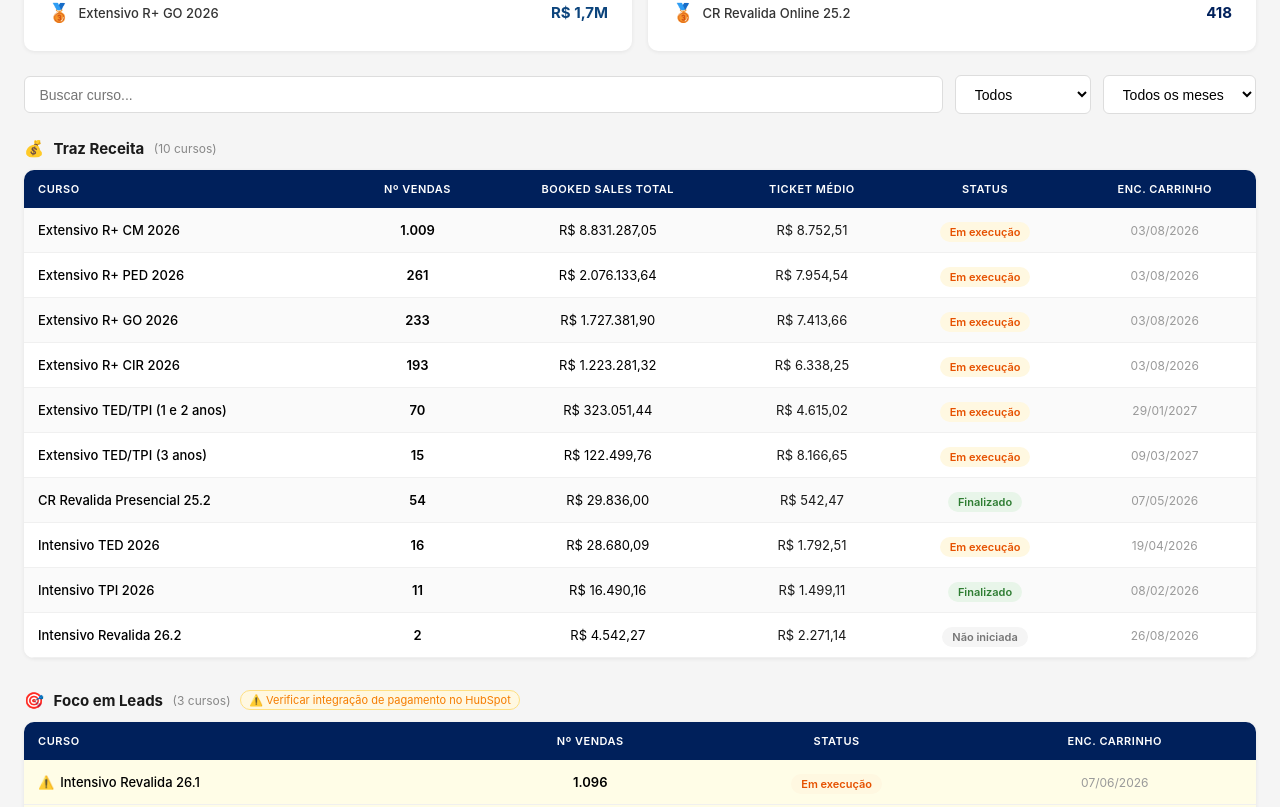
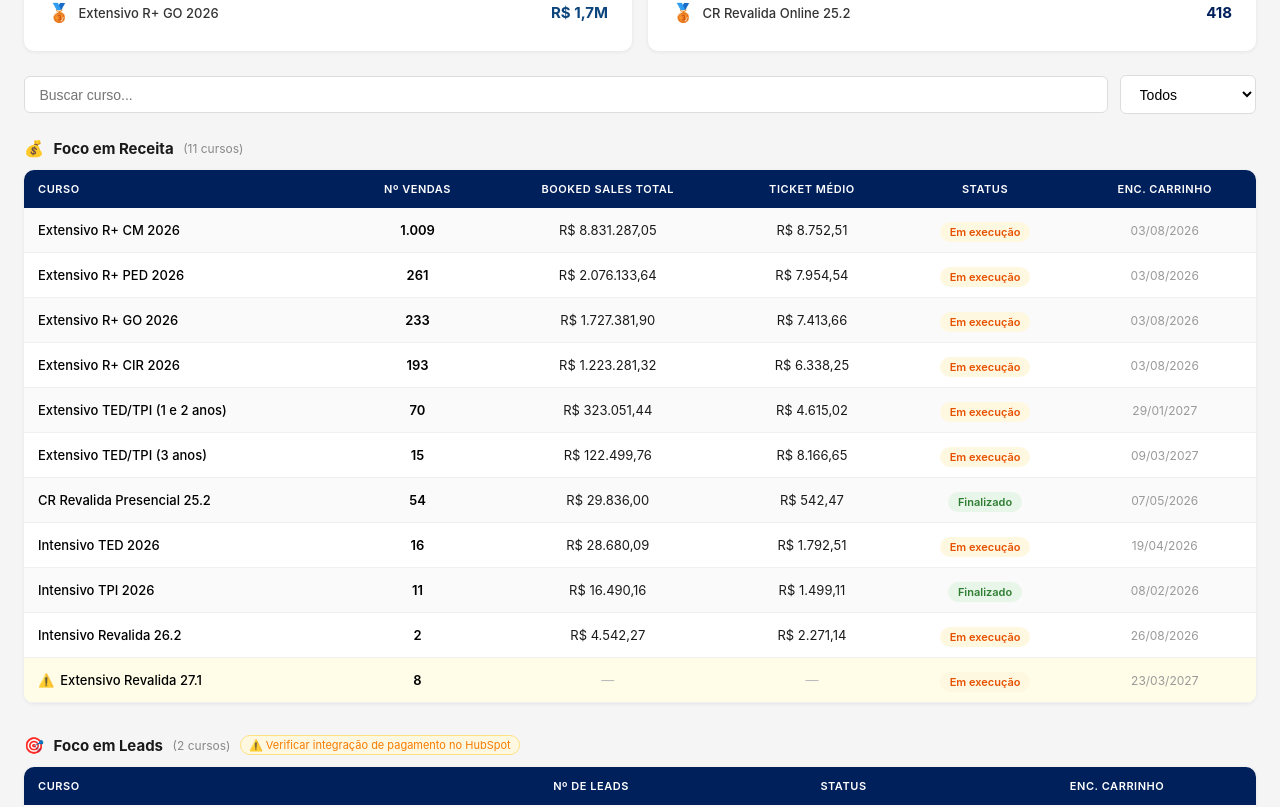
Before and after one commit to leticiamello-arch/medway-dashboard, a Next.js app: page / in a window 1280 px wide. Shown: the part 373-1180 px from the top of the page. Built offline with nearby package versions, Linux system fonts and the light colour scheme.

Commit message:
feat: rename section; leads column; move Revalida 27.1; fix statuses; remove month filter

```diff
--- a/app/page.tsx
+++ b/app/page.tsx
@@ -7,8 +7,8 @@ type Curso = {
   bookedTotal: number
   ticket: number
   status: string
-  abertura: string
   encCarrinho: string
+  secao: 'receita' | 'leads'
   alerta?: boolean
 }
 
@@ -24,96 +24,46 @@ const STATUS_TEXT: Record<string, string> = {
   'Não iniciada': '#757575',
 }
 
-const MESES_PT = ['Jan','Fev','Mar','Abr','Mai','Jun','Jul','Ago','Set','Out','Nov','Dez']
-const MEDALS   = ['🥇','🥈','🥉']
-
-function toMonthVal(ddmmyyyy: string): number | null {
-  if (!ddmmyyyy || ddmmyyyy === 'N/D') return null
-  const p = ddmmyyyy.split('/')
-  if (p.length !== 3) return null
-  return parseInt(p[2]) * 12 + parseInt(p[1])
-}
-
-function mmyyyyKey(m: number, y: number): string {
-  return `${String(m).padStart(2, '0')}/${y}`
-}
-
-function fmtMesLabel(mmyyyy: string): string {
-  const [mm, yyyy] = mmyyyy.split('/')
-  return `${MESES_PT[parseInt(mm) - 1]} ${yyyy}`
-}
+const MEDALS = ['🥇','🥈','🥉']
 
 export default function Home() {
-  const [search, setSearch]           = useState('')
+  const [search, setSearch]             = useState('')
   const [statusFiltro, setStatusFiltro] = useState('Todos')
-  const [mesFiltro, setMesFiltro]     = useState('Todos')
 
   const cursos: Record<string, Curso> = {
-    "Intensivo TPI 2026":             { vendas: 11,   bookedTotal: 16490.16,   ticket: 1499.11, status: 'Finalizado',   abertura: '17/11/2025', encCarrinho: '08/02/2026' },
-    "Intensivo TED 2026":             { vendas: 16,   bookedTotal: 28680.09,   ticket: 1792.51, status: 'Em execução',  abertura: '17/11/2025', encCarrinho: '19/04/2026' },
-    "Extensivo TED/TPI (1 e 2 anos)": { vendas: 70,   bookedTotal: 323051.44,  ticket: 4615.02, status: 'Em execução',  abertura: '29/01/2026', encCarrinho: '29/01/2027' },
-    "Extensivo TED/TPI (3 anos)":     { vendas: 15,   bookedTotal: 122499.76,  ticket: 8166.65, status: 'Em execução',  abertura: '09/03/2026', encCarrinho: '09/03/2027' },
-    "CR Revalida Presencial 25.2":    { vendas: 54,   bookedTotal: 29836.00,   ticket: 542.47,  status: 'Finalizado',   abertura: '23/03/2026', encCarrinho: '07/05/2026' },
-    "Intensivo Revalida 26.2":        { vendas: 2,    bookedTotal: 4542.27,    ticket: 2271.14, status: 'Não iniciada', abertura: '23/03/2026', encCarrinho: '26/08/2026' },
-    "Extensivo R+ CM 2026":           { vendas: 1009, bookedTotal: 8831287.05, ticket: 8752.51, status: 'Em execução',  abertura: '01/10/2025', encCarrinho: '03/08/2026' },
-    "Extensivo R+ PED 2026":          { vendas: 261,  bookedTotal: 2076133.64, ticket: 7954.54, status: 'Em execução',  abertura: '01/10/2025', encCarrinho: '03/08/2026' },
-    "Extensivo R+ GO 2026":           { vendas: 233,  bookedTotal: 1727381.90, ticket: 7413.66, status: 'Em execução',  abertura: '01/10/2025', encCarrinho: '03/08/2026' },
-    "Extensivo R+ CIR 2026":          { vendas: 193,  bookedTotal: 1223281.32, ticket: 6338.25, status: 'Em execução',  abertura: '01/10/2025', encCarrinho: '03/08/2026' },
-    "CR Revalida Online 25.2":        { vendas: 418,  bookedTotal: 0,          ticket: 0,       status: 'Em execução',  abertura: '23/03/2026', encCarrinho: '18/05/2026', alerta: true },
-    "Intensivo Revalida 26.1":        { vendas: 1096, bookedTotal: 0,          ticket: 0,       status: 'Em execução',  abertura: '23/03/2026', encCarrinho: '07/06/2026', alerta: true },
-    "Extensivo Revalida 27.1":        { vendas: 8,    bookedTotal: 0,          ticket: 0,       status: 'Não iniciada', abertura: '23/03/2026', encCarrinho: '23/03/2027', alerta: true },
+    "Intensivo TPI 2026":             { vendas: 11,   bookedTotal: 16490.16,   ticket: 1499.11, status: 'Finalizado',   encCarrinho: '08/02/2026', secao: 'receita' },
+    "Intensivo TED 2026":             { vendas: 16,   bookedTotal: 28680.09,   ticket: 1792.51, status: 'Em execução',  encCarrinho: '19/04/2026', secao: 'receita' },
+    "Extensivo TED/TPI (1 e 2 anos)": { vendas: 70,   bookedTotal: 323051.44,  ticket: 4615.02, status: 'Em execução',  encCarrinho: '29/01/2027', secao: 'receita' },
+    "Extensivo TED/TPI (3 anos)":     { vendas: 15,   bookedTotal: 122499.76,  ticket: 8166.65, status: 'Em execução',  encCarrinho: '09/03/2027', secao: 'receita' },
+    "CR Revalida Presencial 25.2":    { vendas: 54,   bookedTotal: 29836.00,   ticket: 542.47,  status: 'Finalizado',   encCarrinho: '07/05/2026', secao: 'receita' },
+    "Intensivo Revalida 26.2":        { vendas: 2,    bookedTotal: 4542.27,    ticket: 2271.14, status: 'Em execução',  encCarrinho: '26/08/2026', secao: 'receita' },
+    "Extensivo Revalida 27.1":        { vendas: 8,    bookedTotal: 0,          ticket: 0,       status: 'Em execução',  encCarrinho: '23/03/2027', secao: 'receita', alerta: true },
+    "Extensivo R+ CM 2026":           { vendas: 1009, bookedTotal: 8831287.05, ticket: 8752.51, status: 'Em execução',  encCarrinho: '03/08/2026', secao: 'receita' },
+    "Extensivo R+ PED 2026":          { vendas: 261,  bookedTotal: 2076133.64, ticket: 7954.54, status: 'Em execução',  encCarrinho: '03/08/2026', secao: 'receita' },
+    "Extensivo R+ GO 2026":           { vendas: 233,  bookedTotal: 1727381.90, ticket: 7413.66, status: 'Em execução',  encCarrinho: '03/08/2026', secao: 'receita' },
+    "Extensivo R+ CIR 2026":          { vendas: 193,  bookedTotal: 1223281.32, ticket: 6338.25, status: 'Em execução',  encCarrinho: '03/08/2026', secao: 'receita' },
+    "CR Revalida Online 25.2":        { vendas: 418,  bookedTotal: 0,          ticket: 0,       status: 'Em execução',  encCarrinho: '18/05/2026', secao: 'leads',   alerta: true },
+    "Intensivo Revalida 26.1":        { vendas: 1096, bookedTotal: 0,          ticket: 0,       status: 'Em execução',  encCarrinho: '07/06/2026', secao: 'leads',   alerta: true },
   }
-
-  // Build month dropdown from selling periods
-  const allMonthsSet = new Set<string>()
-  Object.values(cursos).forEach(c => {
-    const ab  = toMonthVal(c.abertura)
-    const enc = toMonthVal(c.encCarrinho)
-    if (ab === null || enc === null) return
-    let val = ab
-    while (val <= enc) {
-      const y = Math.floor((val - 1) / 12)
-      const m = val - y * 12
-      allMonthsSet.add(mmyyyyKey(m, y))
-      val++
-    }
-  })
-  const mesesDisponiveis = [
-    'Todos',
-    ...Array.from(allMonthsSet).sort((a, b) => {
-      const [am, ay] = a.split('/').map(Number)
-      const [bm, by] = b.split('/').map(Number)
-      return ay !== by ? ay - by : am - bm
-    }),
-  ]
 
   const statusList = ['Todos', ...Array.from(new Set(Object.values(cursos).map(c => c.status)))]
 
   const filtered = Object.entries(cursos).filter(([nome, dados]) => {
     const matchSearch = nome.toLowerCase().includes(search.toLowerCase())
     const matchStatus = statusFiltro === 'Todos' || dados.status === statusFiltro
-    let matchMes = true
-    if (mesFiltro !== 'Todos') {
-      const [selM, selY] = mesFiltro.split('/').map(Number)
-      const selVal = selY * 12 + selM
-      const ab  = toMonthVal(dados.abertura)
-      const enc = toMonthVal(dados.encCarrinho)
-      matchMes = ab !== null && enc !== null && selVal >= ab && selVal <= enc
-    }
-    return matchSearch && matchStatus && matchMes
+    return matchSearch && matchStatus
   })
 
-  const comReceita  = filtered.filter(([, d]) => d.bookedTotal > 0).sort((a, b) => b[1].bookedTotal - a[1].bookedTotal)
-  const focoLeads   = filtered.filter(([, d]) => d.bookedTotal === 0).sort((a, b) => b[1].vendas - a[1].vendas)
+  const secaoReceita = filtered.filter(([, d]) => d.secao === 'receita').sort((a, b) => b[1].bookedTotal - a[1].bookedTotal)
+  const secaoLeads   = filtered.filter(([, d]) => d.secao === 'leads').sort((a, b) => b[1].vendas - a[1].vendas)
 
-  // KPIs computed over all filtered courses
   const allFiltered  = filtered.map(([, d]) => d)
   const totalVendas  = allFiltered.reduce((s, c) => s + c.vendas, 0)
   const totalBooked  = allFiltered.reduce((s, c) => s + c.bookedTotal, 0)
   const vendasComVal = allFiltered.filter(c => c.bookedTotal > 0).reduce((s, c) => s + c.vendas, 0)
   const ticketGeral  = vendasComVal > 0 ? totalBooked / vendasComVal : 0
 
-  const top3Booked = [...comReceita].slice(0, 3)
+  const top3Booked = [...secaoReceita].slice(0, 3)
   const top3Vendas = [...filtered].sort((a, b) => b[1].vendas - a[1].vendas).slice(0, 3)
 
   const fmt  = (v: number) => v.toLocaleString('pt-BR', { minimumFractionDigits: 2, maximumFractionDigits: 2 })
@@ -121,12 +71,12 @@ export default function Home() {
     ? `R$ ${(v / 1_000_000).toLocaleString('pt-BR', { minimumFractionDigits: 1, maximumFractionDigits: 1 })}M`
     : `R$ ${(v / 1_000).toLocaleString('pt-BR', { minimumFractionDigits: 0, maximumFractionDigits: 0 })}K`
 
-  const Tabela = ({ rows, mostrarBooked }: { rows: [string, Curso][], mostrarBooked: boolean }) => (
+  const TabelaReceita = ({ rows }: { rows: [string, Curso][] }) => (
     <div style={{ backgroundColor: '#fff', borderRadius: '10px', overflow: 'hidden', boxShadow: '0 1px 4px rgba(0,0,0,0.07)' }}>
       <table style={{ width: '100%', borderCollapse: 'collapse' }}>
         <thead>
           <tr style={{ backgroundColor: '#00205B', color: '#fff' }}>
-            {['Curso', 'Nº Vendas', ...(mostrarBooked ? ['Booked Sales Total', 'Ticket Médio'] : []), 'Status', 'Enc. Carrinho'].map(h => (
+            {['Curso', 'Nº Vendas', 'Booked Sales Total', 'Ticket Médio', 'Status', 'Enc. Carrinho'].map(h => (
               <th key={h} style={{ padding: '12px 14px', textAlign: h === 'Curso' ? 'left' : 'center', fontSize: '11px', fontWeight: 600, textTransform: 'uppercase', letterSpacing: '0.05em' }}>{h}</th>
             ))}
           </tr>
@@ -141,14 +91,12 @@ export default function Home() {
               <td style={{ padding: '12px 14px', textAlign: 'center', fontSize: '13px', fontWeight: 600 }}>
                 {dados.vendas.toLocaleString('pt-BR')}
               </td>
-              {mostrarBooked && <>
-                <td style={{ padding: '12px 14px', textAlign: 'center', fontSize: '13px' }}>
-                  {`R$ ${fmt(dados.bookedTotal)}`}
-                </td>
-                <td style={{ padding: '12px 14px', textAlign: 'center', fontSize: '13px', color: dados.ticket > 0 ? '#1a1a1a' : '#bbb' }}>
-                  {dados.ticket > 0 ? `R$ ${fmt(dados.ticket)}` : '—'}
-                </td>
-              </>}
+              <td style={{ padding: '12px 14px', textAlign: 'center', fontSize: '13px', color: dados.bookedTotal > 0 ? '#1a1a1a' : '#bbb' }}>
+                {dados.bookedTotal > 0 ? `R$ ${fmt(dados.bookedTotal)}` : '—'}
+              </td>
+              <td style={{ padding: '12px 14px', textAlign: 'center', fontSize: '13px', color: dados.ticket > 0 ? '#1a1a1a' : '#bbb' }}>
+                {dados.ticket > 0 ? `R$ ${fmt(dados.ticket)}` : '—'}
+              </td>
               <td style={{ padding: '12px 14px', textAlign: 'center' }}>
                 <span style={{ backgroundColor: STATUS_COLORS[dados.status] || '#f5f5f5', color: STATUS_TEXT[dados.status] || '#333', padding: '3px 10px', borderRadius: '20px', fontSize: '11px', fontWeight: 600 }}>
                   {dados.status}
@@ -159,6 +107,42 @@ export default function Home() {
           ))}
           {rows.length === 0 && (
             <tr><td colSpan={6} style={{ padding: '2rem', textAlign: 'center', fontSize: '13px', color: '#aaa' }}>Nenhum curso para os filtros selecionados.</td></tr>
+          )}
+        </tbody>
+      </table>
+    </div>
+  )
+
+  const TabelaLeads = ({ rows }: { rows: [string, Curso][] }) => (
+    <div style={{ backgroundColor: '#fff', borderRadius: '10px', overflow: 'hidden', boxShadow: '0 1px 4px rgba(0,0,0,0.07)' }}>
+      <table style={{ width: '100%', borderCollapse: 'collapse' }}>
+        <thead>
+          <tr style={{ backgroundColor: '#00205B', color: '#fff' }}>
+            {['Curso', 'Nº de Leads', 'Status', 'Enc. Carrinho'].map(h => (
+              <th key={h} style={{ padding: '12px 14px', textAlign: h === 'Curso' ? 'left' : 'center', fontSize: '11px', fontWeight: 600, textTransform: 'uppercase', letterSpacing: '0.05em' }}>{h}</th>
+            ))}
+          </tr>
+        </thead>
+        <tbody>
+          {rows.map(([nome, dados], i) => (
+            <tr key={nome} style={{ borderBottom: '1px solid #f0f0f0', backgroundColor: i % 2 === 0 ? '#fafafa' : '#fff' }}>
+              <td style={{ padding: '12px 14px', fontSize: '13px', fontWeight: 500 }}>
+                {dados.alerta && <span style={{ color: '#f57c00', marginRight: '6px' }}>⚠️</span>}
+                {nome}
+              </td>
+              <td style={{ padding: '12px 14px', textAlign: 'center', fontSize: '13px', fontWeight: 600 }}>
+                {dados.vendas.toLocaleString('pt-BR')}
+              </td>
+              <td style={{ padding: '12px 14px', textAlign: 'center' }}>
+                <span style={{ backgroundColor: STATUS_COLORS[dados.status] || '#f5f5f5', color: STATUS_TEXT[dados.status] || '#333', padding: '3px 10px', borderRadius: '20px', fontSize: '11px', fontWeight: 600 }}>
+                  {dados.status}
+                </span>
+              </td>
+              <td style={{ padding: '12px 14px', textAlign: 'center', fontSize: '12px', color: '#999' }}>{dados.encCarrinho}</td>
+            </tr>
+          ))}
+          {rows.length === 0 && (
+            <tr><td colSpan={4} style={{ padding: '2rem', textAlign: 'center', fontSize: '13px', color: '#aaa' }}>Nenhum curso para os filtros selecionados.</td></tr>
           )}
         </tbody>
       </table>
@@ -230,22 +214,16 @@ export default function Home() {
             style={{ padding: '0.6rem 0.9rem', fontSize: '14px', border: '1px solid #ddd', borderRadius: '6px', background: '#fff' }}>
             {statusList.map(s => <option key={s}>{s}</option>)}
           </select>
-          <select value={mesFiltro} onChange={e => setMesFiltro(e.target.value)}
-            style={{ padding: '0.6rem 0.9rem', fontSize: '14px', border: '1px solid #ddd', borderRadius: '6px', background: '#fff' }}>
-            {mesesDisponiveis.map(m => (
-              <option key={m} value={m}>{m === 'Todos' ? 'Todos os meses' : fmtMesLabel(m)}</option>
-            ))}
-          </select>
         </div>
 
-        {/* Seção: Traz Receita */}
+        {/* Seção: Foco em Receita */}
         <div style={{ marginBottom: '2rem' }}>
           <div style={{ display: 'flex', alignItems: 'center', gap: '0.6rem', marginBottom: '0.75rem' }}>
             <span style={{ fontSize: '16px' }}>💰</span>
-            <h2 style={{ margin: 0, fontSize: '15px', fontWeight: 700, color: '#1a1a1a' }}>Traz Receita</h2>
-            <span style={{ fontSize: '12px', color: '#888' }}>({comReceita.length} curso{comReceita.length !== 1 ? 's' : ''})</span>
+            <h2 style={{ margin: 0, fontSize: '15px', fontWeight: 700, color: '#1a1a1a' }}>Foco em Receita</h2>
+            <span style={{ fontSize: '12px', color: '#888' }}>({secaoReceita.length} curso{secaoReceita.length !== 1 ? 's' : ''})</span>
           </div>
-          <Tabela rows={comReceita} mostrarBooked={true} />
+          <TabelaReceita rows={secaoReceita} />
         </div>
 
         {/* Seção: Foco em Leads */}
@@ -253,12 +231,12 @@ export default function Home() {
           <div style={{ display: 'flex', alignItems: 'center', gap: '0.6rem', marginBottom: '0.75rem' }}>
             <span style={{ fontSize: '16px' }}>🎯</span>
             <h2 style={{ margin: 0, fontSize: '15px', fontWeight: 700, color: '#1a1a1a' }}>Foco em Leads</h2>
-            <span style={{ fontSize: '12px', color: '#888' }}>({focoLeads.length} curso{focoLeads.length !== 1 ? 's' : ''})</span>
+            <span style={{ fontSize: '12px', color: '#888' }}>({secaoLeads.length} curso{secaoLeads.length !== 1 ? 's' : ''})</span>
             <span style={{ fontSize: '11px', color: '#f57c00', backgroundColor: '#fff8e1', padding: '2px 8px', borderRadius: '10px', border: '1px solid #ffe082' }}>
               ⚠️ Verificar integração de pagamento no HubSpot
             </span>
           </div>
-          <Tabela rows={focoLeads} mostrarBooked={false} />
+          <TabelaLeads rows={secaoLeads} />
         </div>
 
         <p style={{ marginTop: '1rem', fontSize: '11px', color: '#aaa', textAlign: 'right' }}>
```
